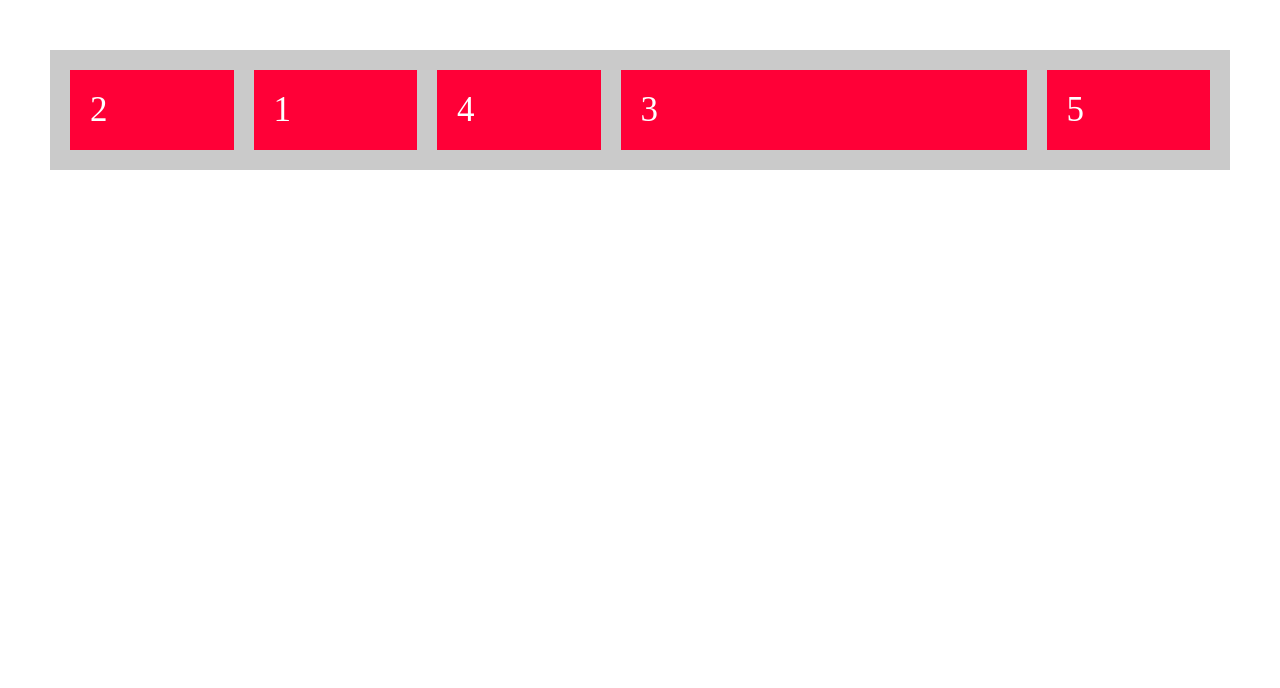
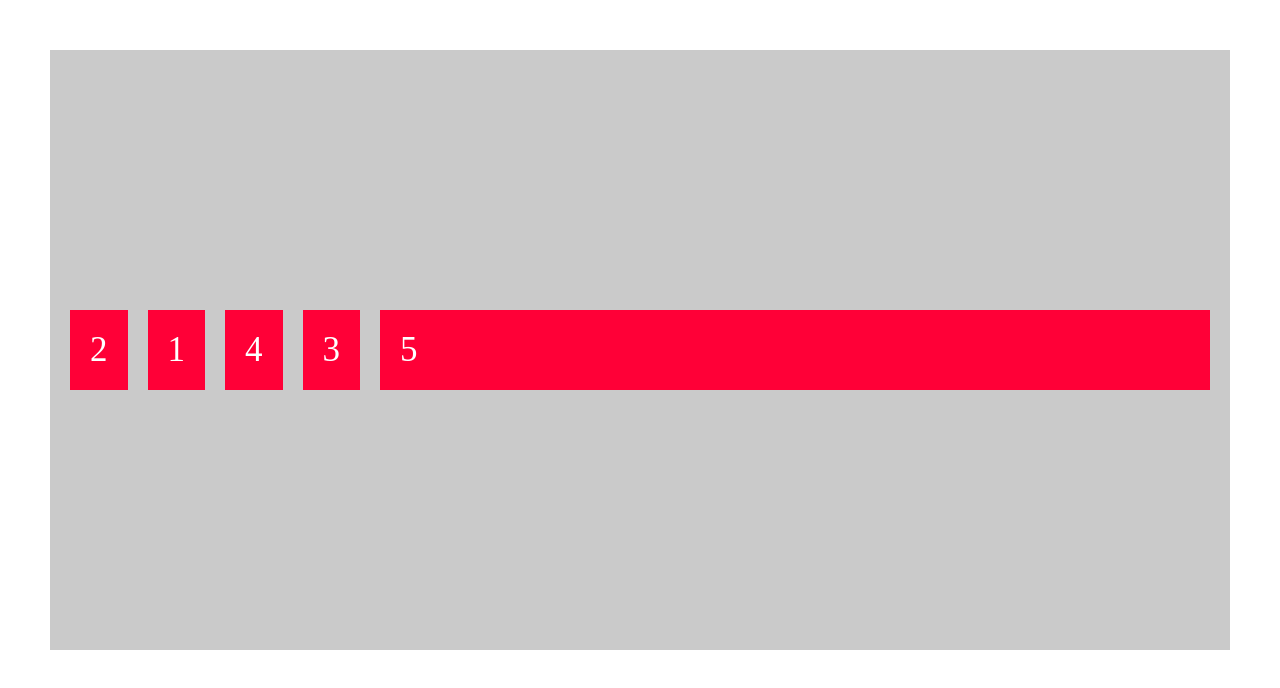
Before and after one commit to luancardosolc/css-flexbox, a plain HTML site: page index.html in a window 1280 px wide. Drawn offline with Linux system fonts and the light colour scheme.

```diff
--- a/style.css
+++ b/style.css
@@ -9,6 +9,11 @@
   padding: 10px;
   margin: 50px;
   display: flex;
+  height: 600px;
+
+  /* Defines how each line is aligned within a flexbox/grid container.
+  It only applies if flex-wrap: wrap is present, and if there are multiple lines of flexbox/grid items */
+  /* align-content: flex-start; */
 
   /* Defines if flexbox items appear on a single line or on multiple lines within a flexbox container */
   flex-wrap: wrap;
@@ -43,7 +48,7 @@
   /* justify-content: space-evenly; */
 
   /* align-items align items in the y axis */
-  align-items: flex-start;
+  align-items: center;
   /* Align the items verticaly in the center */
   /* align-items: center; */
   /* Align the items verticaly in on the top */
@@ -64,12 +69,12 @@
   margin: 10px;
 
   /* flex-grow - Defines how much a flexbox item should grow if there's space available */
-  flex-grow: 1;
+  /* flex-grow: 1; */
 }
 
 .items-1 {
   /* align-self Works like align-items, but applies only to a single flexbox item, instead of all of them  */
-  align-self: flex-end;
+  /* align-self: flex-end; */
   order: 2;
 }
 
@@ -83,7 +88,7 @@
   /* flex-grow: 10; */
 
   /* flex-basis - Defines the initial size of a flexbox item. */
-  flex-basis: 300px;
+  /* flex-basis: 300px; */
 
   /* Defines how much a flexbox item should shrink if there's not enough space available */
   /* flex-shrink: 0; */
@@ -95,4 +100,5 @@
 
 .items-5 {
   order: 5;
+  flex: 1;
 }
```
